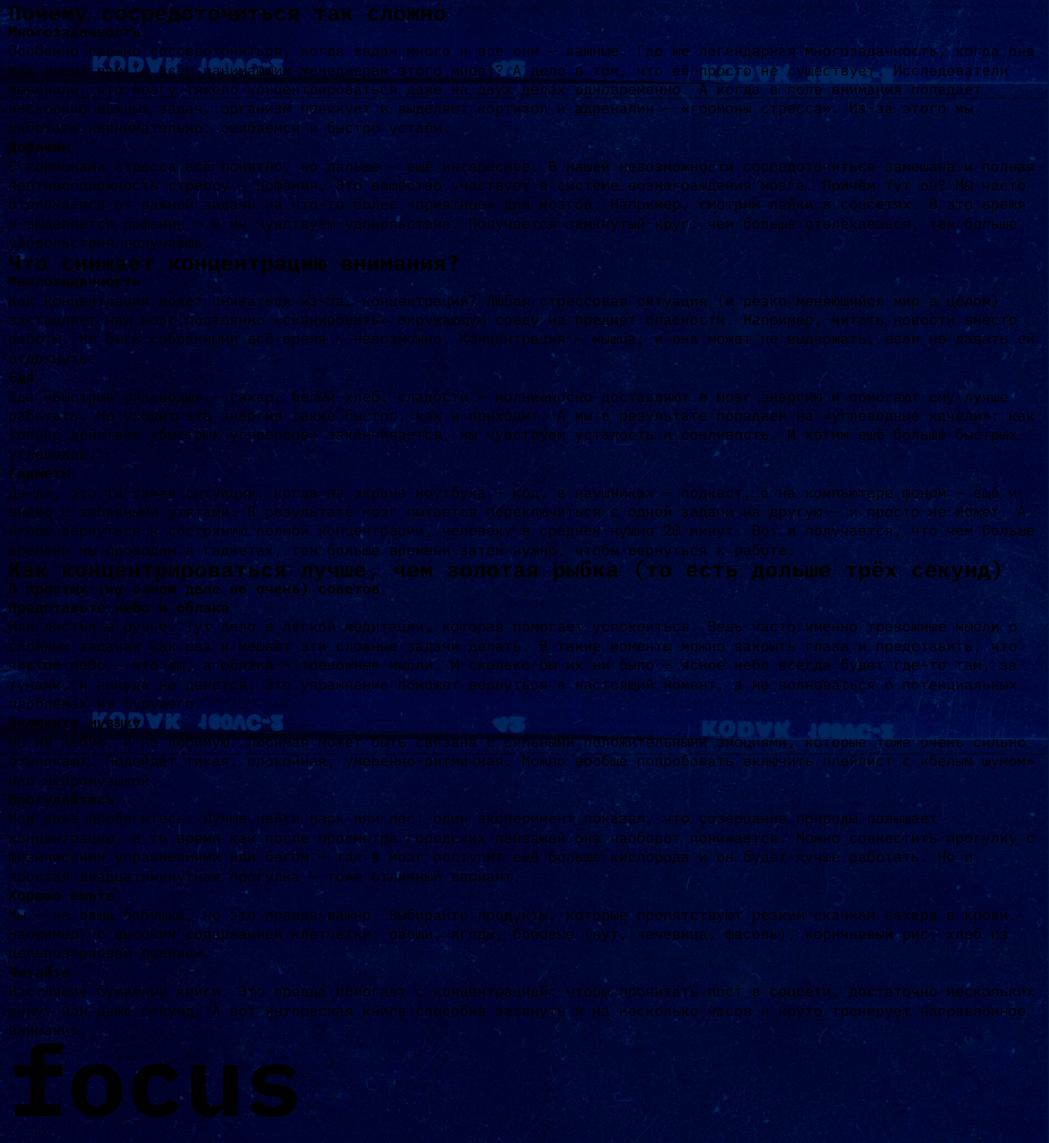
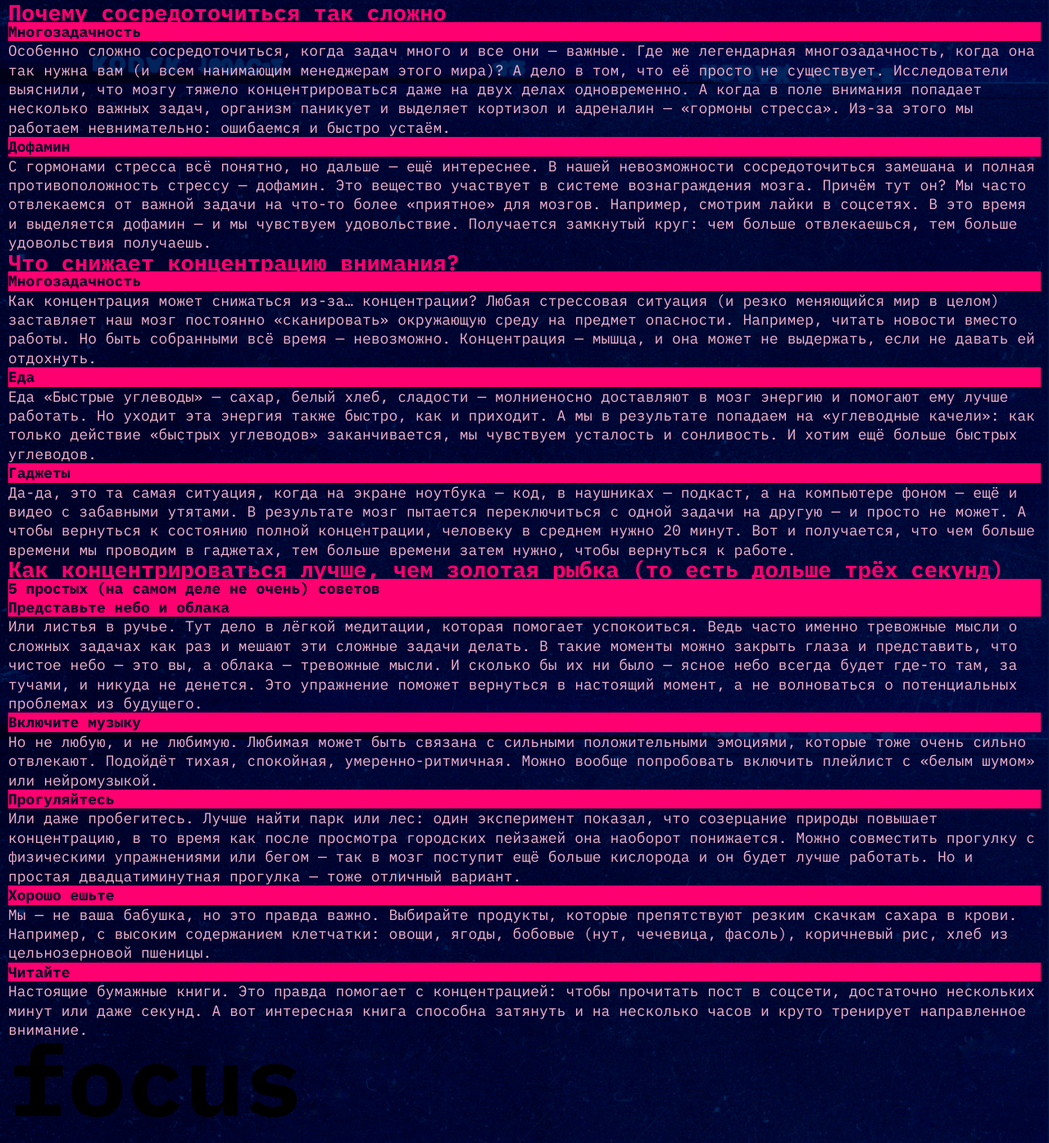
Before and after one commit to wood0sv-steck/slozhno-sosredotochitsya-fd, a plain HTML site: page index.html in a window 1280 px wide. Shown: the part 698-2092 px from the top of the page at 82% size. Drawn offline with Linux system fonts and the light colour scheme.

Commit message:
Text. Назначение переменных

```diff
--- a/index.html
+++ b/index.html
@@ -56,109 +56,137 @@
       </div>
     </header>
     <main>
-      <section>
-        <h2>Почему сосредоточиться так сложно</h2>
-        <h3>Многозадачность</h3>
-        <p>
-          Особенно сложно сосредоточиться, когда задач много и все они — важные.
-          Где же легендарная многозадачность, когда она так нужна вам (и всем
-          нанимающим менеджерам этого мира)? А дело в том, что её просто не
-          существует. Исследователи выяснили, что мозгу тяжело концентрироваться
-          даже на двух делах одновременно. А когда в поле внимания попадает
-          несколько важных задач, организм паникует и выделяет кортизол и
-          адреналин — «гормоны стресса». Из-за этого мы работаем невнимательно:
-          ошибаемся и быстро устаём.
+      <section class="content-section">
+        <h2 class="content-section__title">
+          Почему сосредоточиться так сложно
+        </h2>
+        <div class="text-block">
+          <article>
+            <h3 class="text-block__title">Многозадачность</h3>
+            <p class="text-block__content">
+              Особенно сложно сосредоточиться, когда задач много и все они —
+              важные. Где же легендарная многозадачность, когда она так нужна
+              вам (и всем нанимающим менеджерам этого мира)? А дело в том, что
+              её просто не существует. Исследователи выяснили, что мозгу тяжело
+              концентрироваться даже на двух делах одновременно. А когда в поле
+              внимания попадает несколько важных задач, организм паникует и
+              выделяет кортизол и адреналин — «гормоны стресса». Из-за этого мы
+              работаем невнимательно: ошибаемся и быстро устаём.
             </p>
-        <h3>Дофамин</h3>
-        <p>
-          С гормонами стресса всё понятно, но дальше — ещё интереснее. В нашей
-          невозможности сосредоточиться замешана и полная противоположность
-          стрессу — дофамин. Это вещество участвует в системе вознаграждения
-          мозга. Причём тут он? Мы часто отвлекаемся от важной задачи на что-то
-          более «приятное» для мозгов. Например, смотрим лайки в соцсетях. В это
-          время и выделяется дофамин — и мы чувствуем удовольствие. Получается
-          замкнутый круг: чем больше отвлекаешься, тем больше удовольствия
-          получаешь.
+          </article>
+          <article>
+            <h3 class="text-block__title">Дофамин</h3>
+            <p class="text-block__content">
+              С гормонами стресса всё понятно, но дальше — ещё интереснее. В
+              нашей невозможности сосредоточиться замешана и полная
+              противоположность стрессу — дофамин. Это вещество участвует в
+              системе вознаграждения мозга. Причём тут он? Мы часто отвлекаемся
+              от важной задачи на что-то более «приятное» для мозгов. Например,
+              смотрим лайки в соцсетях. В это время и выделяется дофамин — и мы
+              чувствуем удовольствие. Получается замкнутый круг: чем больше
+              отвлекаешься, тем больше удовольствия получаешь.
             </p>
+          </article>
+        </div>
       </section>
-      <section>
-        <h2>Что снижает концентрацию внимания?</h2>
-        <h3>Многозадачность</h3>
-        <p>
-          Как концентрация может снижаться из-за… концентрации? Любая стрессовая
-          ситуация (и резко меняющийся мир в целом) заставляет наш мозг
-          постоянно «сканировать» окружающую среду на предмет опасности.
-          Например, читать новости вместо работы. Но быть собранными всё время —
-          невозможно. Концентрация — мышца, и она может не выдержать, если не
-          давать ей отдохнуть.
+      <section class="content-section">
+        <h2 class="content-section__title">
+          Что снижает концентрацию внимания?
+        </h2>
+        <div class="text-block">
+          <article>
+            <h3 class="text-block__title">Многозадачность</h3>
+            <p class="text-block__content">
+              Как концентрация может снижаться из-за… концентрации? Любая
+              стрессовая ситуация (и резко меняющийся мир в целом) заставляет
+              наш мозг постоянно «сканировать» окружающую среду на предмет
+              опасности. Например, читать новости вместо работы. Но быть
+              собранными всё время — невозможно. Концентрация — мышца, и она
+              может не выдержать, если не давать ей отдохнуть.
             </p>
-        <h3>Еда</h3>
-        <p>
+          </article>
+          <article>
+            <h3 class="text-block__title">Еда</h3>
+            <p class="text-block__content">
               Еда «Быстрые углеводы» — сахар, белый хлеб, сладости — молниеносно
-          доставляют в мозг энергию и помогают ему лучше работать. Но уходит эта
-          энергия также быстро, как и приходит. А мы в результате попадаем на
-          «углеводные качели»: как только действие «быстрых углеводов»
-          заканчивается, мы чувствуем усталость и сонливость. И хотим ещё больше
-          быстрых углеводов.
+              доставляют в мозг энергию и помогают ему лучше работать. Но уходит
+              эта энергия также быстро, как и приходит. А мы в результате
+              попадаем на «углеводные качели»: как только действие «быстрых
+              углеводов» заканчивается, мы чувствуем усталость и сонливость. И
+              хотим ещё больше быстрых углеводов.
             </p>
-        <h3>Гаджеты</h3>
-        <p>
+          </article>
+          <article>
+            <h3 class="text-block__title">Гаджеты</h3>
+            <p class="text-block__content">
               Да-да, это та самая ситуация, когда на экране ноутбука — код, в
-          наушниках — подкаст, а на компьютере фоном — ещё и видео с забавными
-          утятами. В результате мозг пытается переключиться с одной задачи на
-          другую — и просто не может. А чтобы вернуться к состоянию полной
-          концентрации, человеку в среднем нужно 20 минут. Вот и получается, что
-          чем больше времени мы проводим в гаджетах, тем больше времени затем
-          нужно, чтобы вернуться к работе.
+              наушниках — подкаст, а на компьютере фоном — ещё и видео с
+              забавными утятами. В результате мозг пытается переключиться с
+              одной задачи на другую — и просто не может. А чтобы вернуться к
+              состоянию полной концентрации, человеку в среднем нужно 20 минут.
+              Вот и получается, что чем больше времени мы проводим в гаджетах,
+              тем больше времени затем нужно, чтобы вернуться к работе.
             </p>
+          </article>
+        </div>
       </section>
-      <section>
-        <h2>
+      <section class="content-section">
+        <h2 class="content-section__title">
           Как концентрироваться лучше, чем золотая рыбка (то есть дольше трёх
           секунд)
         </h2>
-        <h3>5 простых (на самом деле не очень) советов</h3>
-        <h3>Представьте небо и облака</h3>
-        <p>
-          Или листья в ручье. Тут дело в лёгкой медитации, которая помогает
-          успокоиться. Ведь часто именно тревожные мысли о сложных задачах как
-          раз и мешают эти сложные задачи делать. В такие моменты можно закрыть
-          глаза и представить, что чистое небо — это вы, а облака — тревожные
-          мысли. И сколько бы их ни было — ясное небо всегда будет где-то там,
-          за тучами, и никуда не денется. Это упражнение поможет вернуться в
-          настоящий момент, а не волноваться о потенциальных проблемах из
-          будущего.
+        <div class="text-block">
+          <article>
+            <h3 class="text-block__title">
+              5 простых (на самом деле не очень) советов
+            </h3>
+            <div class="text-block__list">
+              <h4 class="text-block__subtitle">Представьте небо и облака</h4>
+              <p class="text-block__content">
+                Или листья в ручье. Тут дело в лёгкой медитации, которая
+                помогает успокоиться. Ведь часто именно тревожные мысли о
+                сложных задачах как раз и мешают эти сложные задачи делать. В
+                такие моменты можно закрыть глаза и представить, что чистое небо
+                — это вы, а облака — тревожные мысли. И сколько бы их ни было —
+                ясное небо всегда будет где-то там, за тучами, и никуда не
+                денется. Это упражнение поможет вернуться в настоящий момент, а
+                не волноваться о потенциальных проблемах из будущего.
               </p>
-        <h3>Включите музыку</h3>
-        <p>
+              <h4 class="text-block__subtitle">Включите музыку</h4>
+              <p class="text-block__content">
                 Но не любую, и не любимую. Любимая может быть связана с сильными
-          положительными эмоциями, которые тоже очень сильно отвлекают. Подойдёт
-          тихая, спокойная, умеренно-ритмичная. Можно вообще попробовать
-          включить плейлист с «белым шумом» или нейромузыкой.
+                положительными эмоциями, которые тоже очень сильно отвлекают.
+                Подойдёт тихая, спокойная, умеренно-ритмичная. Можно вообще
+                попробовать включить плейлист с «белым шумом» или нейромузыкой.
               </p>
-        <h3>Прогуляйтесь</h3>
-        <p>
+              <h4 class="text-block__subtitle">Прогуляйтесь</h4>
+              <p class="text-block__content">
                 Или даже пробегитесь. Лучше найти парк или лес: один эксперимент
-          показал, что созерцание природы повышает концентрацию, в то время как
-          после просмотра городских пейзажей она наоборот понижается. Можно
-          совместить прогулку с физическими упражнениями или бегом — так в мозг
-          поступит ещё больше кислорода и он будет лучше работать. Но и простая
-          двадцатиминутная прогулка — тоже отличный вариант.
+                показал, что созерцание природы повышает концентрацию, в то
+                время как после просмотра городских пейзажей она наоборот
+                понижается. Можно совместить прогулку с физическими упражнениями
+                или бегом — так в мозг поступит ещё больше кислорода и он будет
+                лучше работать. Но и простая двадцатиминутная прогулка — тоже
+                отличный вариант.
               </p>
-        <h3>Хорошо ешьте</h3>
-        <p>
-          Мы — не ваша бабушка, но это правда важно. Выбирайте продукты, которые
-          препятствуют резким скачкам сахара в крови. Например, с высоким
-          содержанием клетчатки: овощи, ягоды, бобовые (нут, чечевица, фасоль),
-          коричневый рис, хлеб из цельнозерновой пшеницы.
+              <h4 class="text-block__subtitle">Хорошо ешьте</h4>
+              <p class="text-block__content">
+                Мы — не ваша бабушка, но это правда важно. Выбирайте продукты,
+                которые препятствуют резким скачкам сахара в крови. Например, с
+                высоким содержанием клетчатки: овощи, ягоды, бобовые (нут,
+                чечевица, фасоль), коричневый рис, хлеб из цельнозерновой
+                пшеницы.
               </p>
-        <h3>Читайте</h3>
-        <p>
-          Настоящие бумажные книги. Это правда помогает с концентрацией: чтобы
-          прочитать пост в соцсети, достаточно нескольких минут или даже секунд.
-          А вот интересная книга способна затянуть и на несколько часов и круто
-          тренирует направленное внимание.
+              <h4 class="text-block__subtitle">Читайте</h4>
+              <p class="text-block__content">
+                Настоящие бумажные книги. Это правда помогает с концентрацией:
+                чтобы прочитать пост в соцсети, достаточно нескольких минут или
+                даже секунд. А вот интересная книга способна затянуть и на
+                несколько часов и круто тренирует направленное внимание.
               </p>
+            </div>
+          </article>
+        </div>
       </section>
       <!--   <section>
         <h3>А можно в картинках?</h3>
--- a/styles/style.css
+++ b/styles/style.css
@@ -18,10 +18,9 @@
   grid-template-rows: 27% 1fr 31%;
 }
 .REC-decoration {
-  display:grid;
+  display: grid;
   justify-self: end;
   margin-block-start: 10px;
-
 }
 .header__theme-menu {
   display: grid;
@@ -63,6 +62,21 @@
   font-size: 18px;
   line-height: 23.4px;
 }
+.content-section__title {
+  color: var(--color-title);
+}
+.text-block__title {
+  color: var(--color-text-title);
+  background-color: var(--bacground-color-title);
+}
+.text-block__content {
+  color: var(--color-text-paragraph);
+}
+.text-block__subtitle {
+  background-color: var(--bacground-color-title);
+  color: var(--color-text-title);
+}
+
 /* .gallery{
  object-fit: 100%;
 } */
```
Also changed, not shown: styles/variables.css (+6 -3 lines). Lines whose indentation alone changed are shown as unchanged.
